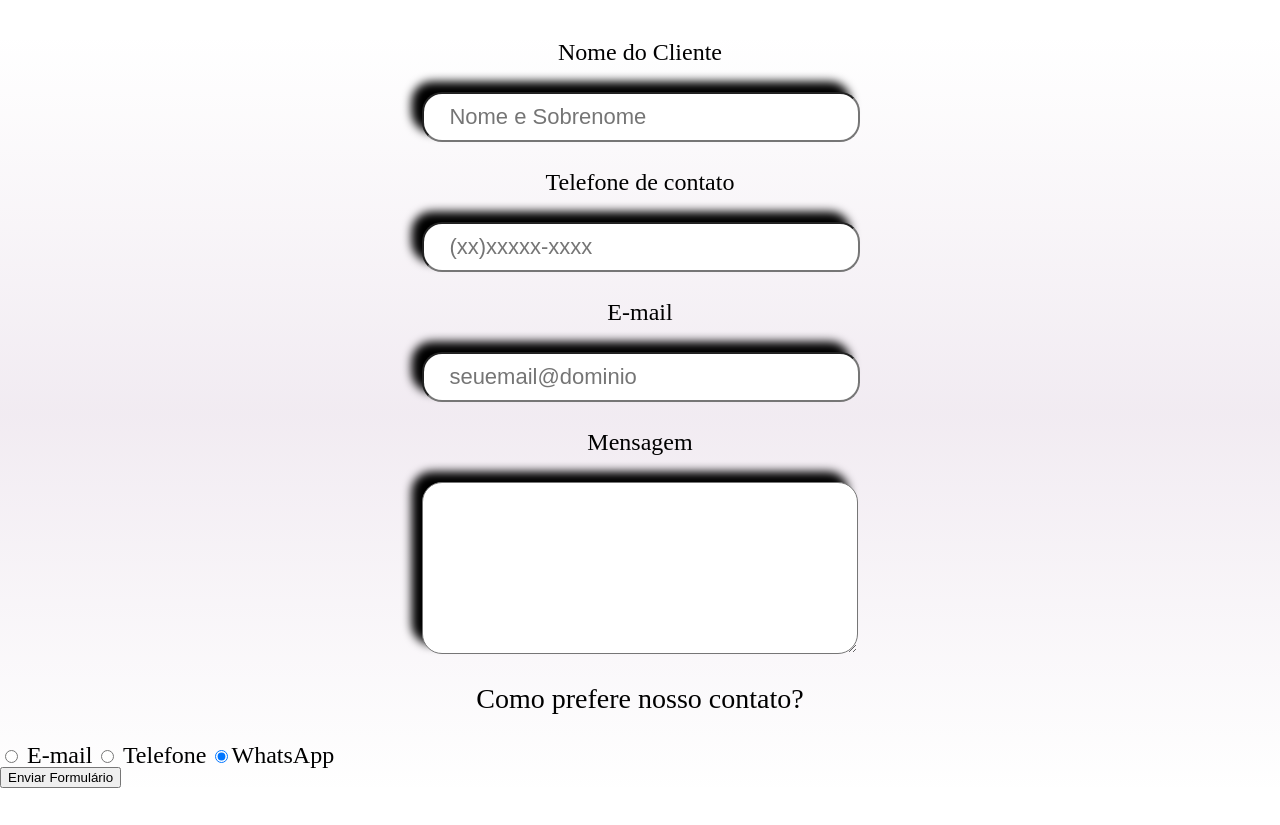
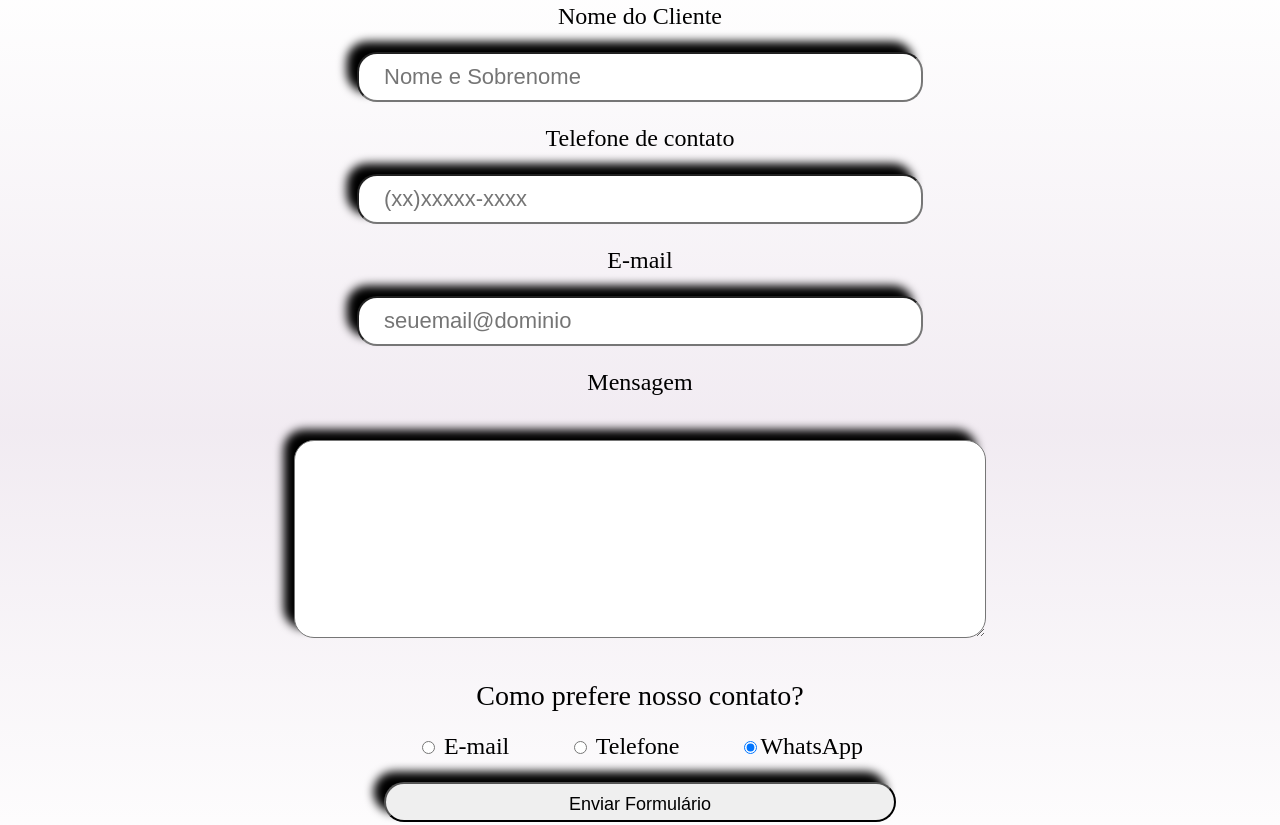
Before and after one commit to MoraesAlvesCleber/Site-Do-Seu-Jeito-Chinelos, a plain HTML site: page contatos_chinelos.html in a window 1280 px wide. Shown: the part 380-1205 px from the top of the page. Drawn offline with Linux system fonts and the light colour scheme.

Commit message:
estilizando contatos e botão submit

```diff
--- a/contatos_chinelos.html
+++ b/contatos_chinelos.html
@@ -17,8 +17,8 @@
 			<img class="logo" src="logopng.png">
 			<ul class="cabecalho--lista">
 				<a href="index.html" class="cabecalho--link">Home</a>
-				<a href="index_produtos_chinelos.html" class="cabecalho--link">Produtos</a>
-				<a href="index_contatos_chinelos.html" class="cabecalho--link">Contatos</a>
+				<a href="produtoschinelos.html" class="cabecalho--link">Produtos</a>
+				<a href="contatos_chinelos.html" class="cabecalho--link">Contatos</a>
 			</ul>
 		</nav>
 
--- a/style.css
+++ b/style.css
@@ -147,7 +147,7 @@ main img {
 
 /*Css Contatos*/
 form {
-	margin: 100px 0;
+	margin-top: 40px;
 }
 
 .inputcontatos {
@@ -156,44 +156,55 @@ form {
 
 .contatos {
 	text-align: center;
+	display: flex;
+	flex-direction: column;
+	align-items: center;
 }
 
-#radio-contatos {
-	display: inline-block;
-	margin: 0 0 0 38%;
+.radio-contatos {
+	display: flex;
+	flex-direction: row;
+	justify-content:center;
 
 }
 
 main label {
 	font-size: 24px;
+	margin:24px 30px;
 }
 
 section input {
-	margin: 28px 33%;
-	padding: 10px 25px;
-	width: 30%;
+ 	padding: 10px 25px;
+	width: 40%;
 	border-radius: 20px;
 	box-shadow: -10px -10px 10px 0.5px #000000;
 }
 
 textarea {
-	margin: 28px 33%;
+	margin: 22px;
 	padding: 10px 25px;
-	width: 30%;
+	width: 50%;
+	height: 22vh;
 	border-radius: 20px;
 	box-shadow: -10px -10px 10px 0.5px #000000;
 }
 
-.sub {
-	height: 40px;
-	display: inline-block;
-	width: 16%;
-	box-shadow: -10px -10px 10px 0.5px #000000;
-	border-radius: 20px;
-	font-size: 18px;
+main p{
+	text-align: center;
+	font-size: 28px;
+	margin: 22px 0 0;
 }
 
-.submit {
+.botao--submit {
+	 padding:10px 25px;
+	 height:40px;
+	 display: inline-block;
+	 width: 40%;
+	 box-shadow: -10px -10px 10px 0.5px #000000;
+	 border-radius: 20px;
+	 font-size: 18px;
+	 margin-bottom: 60px;
+}
+.container--submit {
 	text-align: center;
-	margin: 40px;
 }
```
Also changed, not shown: produtoschinelos.html (+2 -2 lines).
